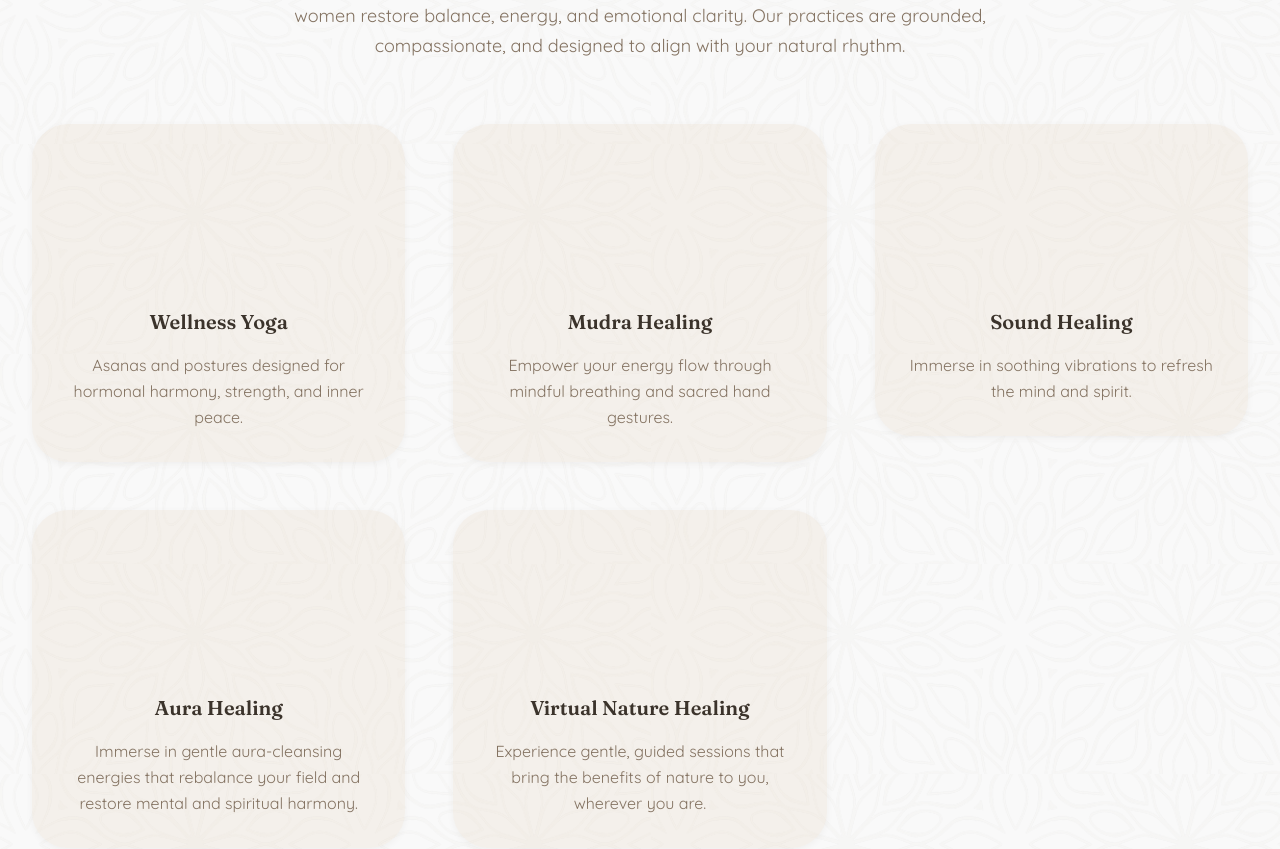
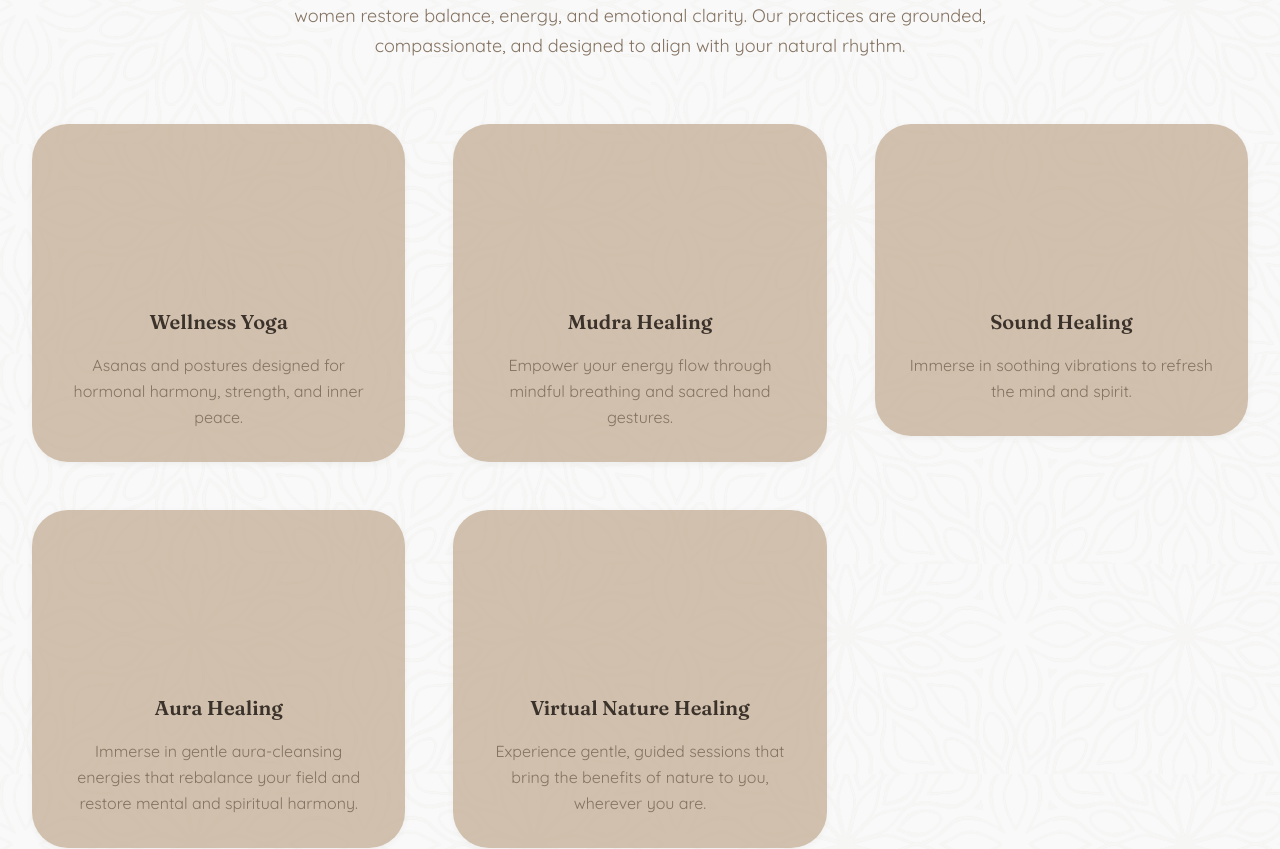
Before and after one commit to shara-raj/wellmoon-veda-harmony-public, a React (Vite) app: page / in a window 1280 px wide. Shown: the part 1100-1949 px from the top of the page. Built offline with nearby package versions, Linux system fonts and the light colour scheme; grey boxes are pictures that could not be loaded; the HTML template or start-up script is replaced by a standard one.

Commit message:
changed card color in healing path component

```diff
--- a/src/components/HealingPaths.tsx
+++ b/src/components/HealingPaths.tsx
@@ -170,9 +170,9 @@ const HealingPaths = () => {
             >
               <div
                 className="
-          group bg-[#e0cbb6]/20 p-8 shadow-soft rounded-[36px] text-center
-          hover:shadow-medium hover:scale-105 hover:bg-[#e0cbb6]/45
-          transition-transform transition-shadow transition-colors duration-300 ease-out
+          group bg-[#c1a88d]/70 p-8 shadow-soft rounded-[36px] text-center
+          hover:shadow-medium hover:scale-105 hover:bg-[#c1a88d]/40
+          transition-all duration-300 ease-out
         "
               >
                 <div className="mb-6 mx-auto flex items-center justify-center relative w-32 h-32">
```
